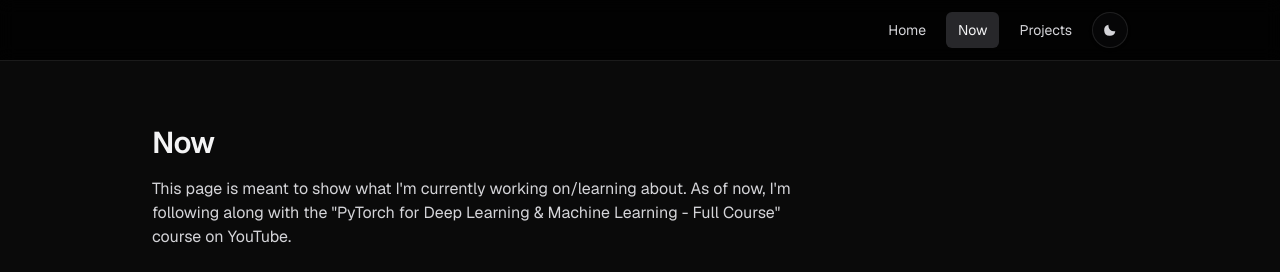
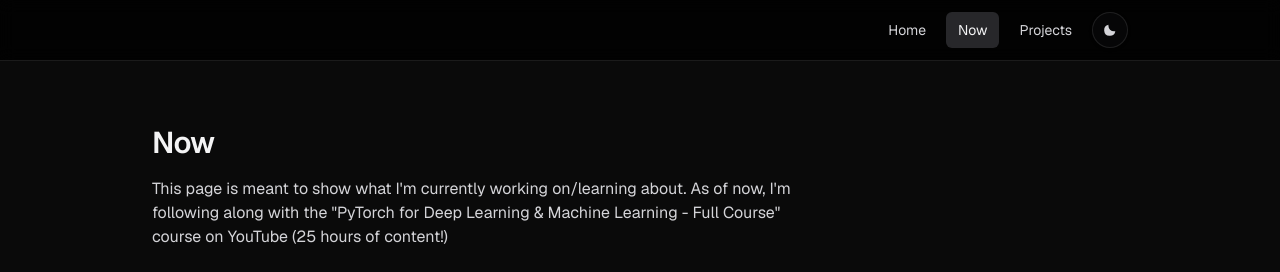
Before and after one commit to jordankalebpage/jordan-page-dev, a Next.js app: page /now in a window 1280 px wide. Shown: the top 272 px of the page. Built offline with nearby package versions, Linux system fonts and the light colour scheme; grey boxes are pictures that could not be loaded.

Commit message:
feat: update current learning description

```diff
--- a/app/now/page.tsx
+++ b/app/now/page.tsx
@@ -15,7 +15,8 @@ export default function NowPage() {
       <p className="mt-4 max-w-2xl text-(--text-secondary)">
         This page is meant to show what I&apos;m currently working on/learning
         about. As of now, I&apos;m following along with the &quot;PyTorch for
-        Deep Learning & Machine Learning - Full Course&quot; course on YouTube.
+        Deep Learning & Machine Learning - Full Course&quot; course on YouTube
+        (25 hours of content!)
       </p>
 
       <div className="mt-6 overflow-hidden rounded-xl border border-(--border-subtle) bg-(--surface-card)">
```
